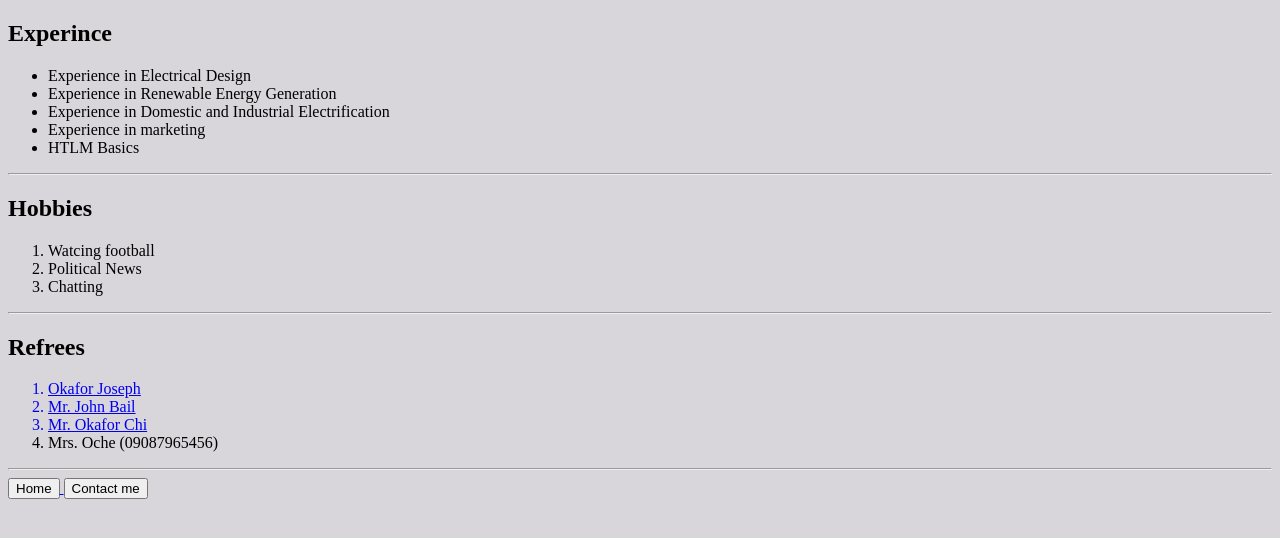
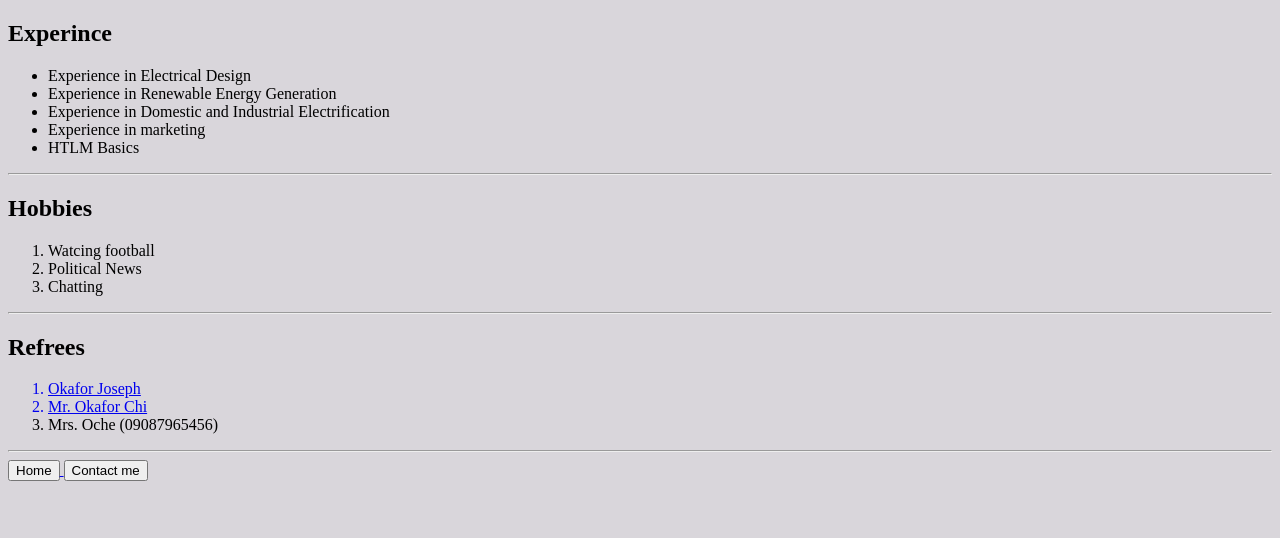
Before and after one commit to Chibzino/OJ-CV, a plain HTML site: page Experience.html in a window 1280 px wide. Drawn offline with Linux system fonts and the light colour scheme.

Commit message:
Update Experience.html

```diff
--- a/Experience.html
+++ b/Experience.html
@@ -26,13 +26,10 @@
 <hr>
 <h2>Refrees</h2>
 <ol>
-    <a href="https://web.facebook.com/?_rdc=1&_rdr">
+    <a href="https://web.facebook.com/Chibzino/">
         <li>Okafor Joseph</li>
     </a>
-    <a href="08105732511">
-        <li>Mr. John Bail</li>
-    </a>
-    <a href="chibzino@gmail.com">
+    <a href="https://www.linkedin.com/in/joseph-okafor-c">
         <li>Mr. Okafor Chi</li>
     </a>
     <li>Mrs. Oche (09087965456)</li>
```
